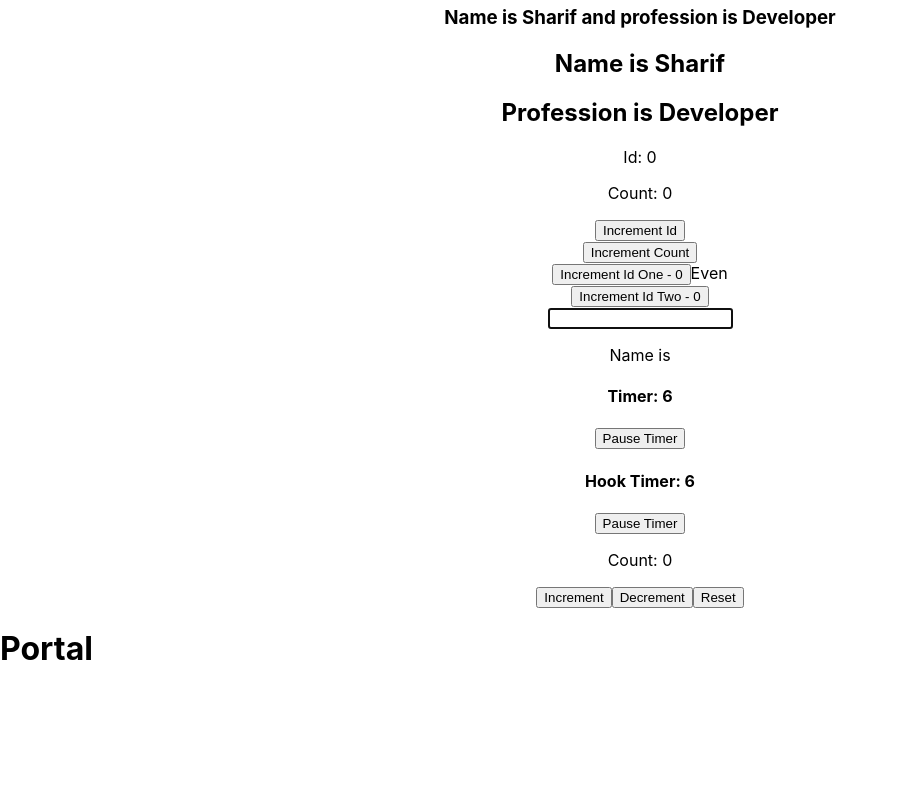
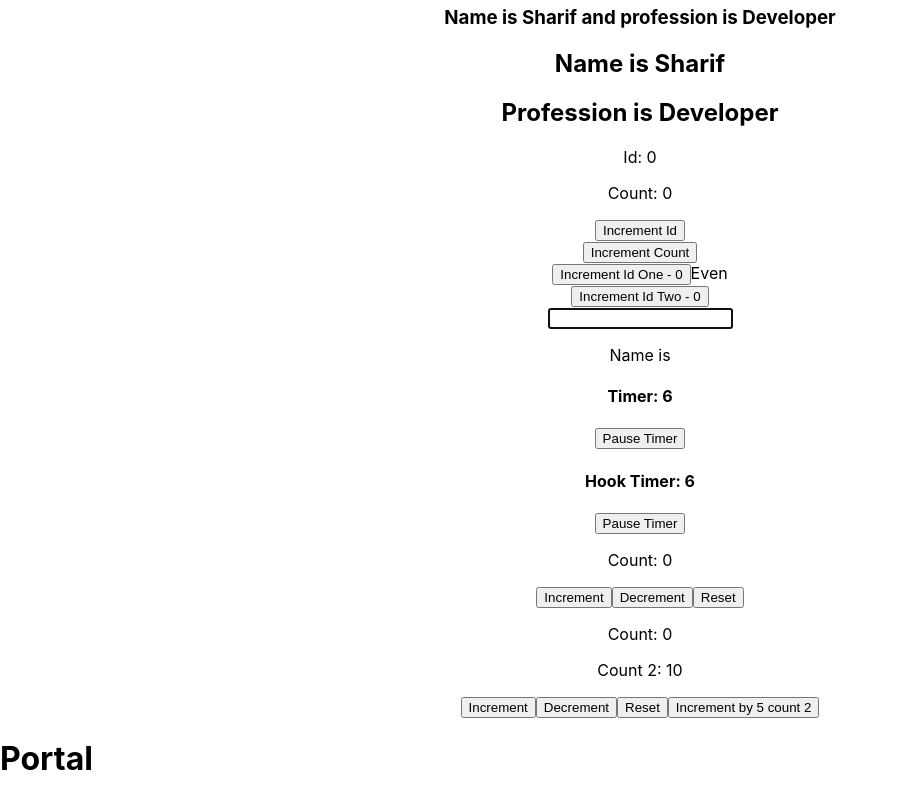
Before and after one commit to ahmed7761/react-redux-tutorial, a React (Create React App) app: page / in a window 1280 px wide. Shown: the part 3778-4578 px from the top of the page, without its empty margins (0-897 px from the left). Before the commit the page ends 4468 px from the top, so only its background shows below. Built offline with nearby package versions, Linux system fonts and the light colour scheme.

Commit message:
advanced useReducer

```diff
--- a/src/App.js
+++ b/src/App.js
@@ -51,6 +51,7 @@ import Input from "./components/Input";
 import ClassTimer from "./components/ClassTimer";
 import HookTimer from "./components/HookTimer";
 import ReducerCounter from "./components/ReducerCounter";
+import ReducerCounterTwo from "./components/ReducerCounterTwo";
 export const UserContext = React.createContext()
 export const ProfileContext = React.createContext()
 
@@ -139,6 +140,7 @@ function App() {
         <ClassTimer />
         <HookTimer />
         <ReducerCounter />
+        <ReducerCounterTwo />
     </div>
   );
 }
--- /dev/null
+++ b/src/components/ReducerCounterTwo.js
@@ -0,0 +1,51 @@
+import React, { useReducer } from 'react';
+
+const initialState = {
+    value: 0,
+    value2: 10
+}
+const reducer = (state, action) => {
+    switch (action.type) {
+        case 'increment':
+            return {
+                ...state,
+                value: state.value + action.value
+            }
+
+        case 'decrement':
+            return {
+                ...state,
+                value: state.value - action.value
+            }
+
+        case 'increment2':
+            return {
+                ...state,
+                value2: state.value2 + action.value
+            }
+
+        case 'reset':
+            return initialState
+
+        default:
+            return state
+    }
+}
+
+const ReducerCounterTwo = () => {
+
+    const [ count, dispatch ]  = useReducer(reducer, initialState)
+
+    return (
+        <div>
+            <p>Count: {count.value} </p>
+            <p>Count 2: {count.value2} </p>
+            <button onClick={() => dispatch({type: 'increment', value: 1})}>Increment</button>
+            <button onClick={() => dispatch({type: 'decrement', value: 1})}>Decrement</button>
+            <button onClick={() => dispatch({type: 'reset'})}>Reset</button>
+            <button onClick={() => dispatch({type: 'increment2', value: 5})}>Increment by 5 count 2 </button>
+        </div>
+    );
+};
+
+export default ReducerCounterTwo;
```
